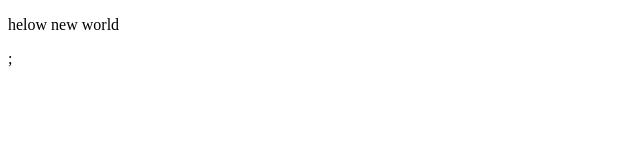
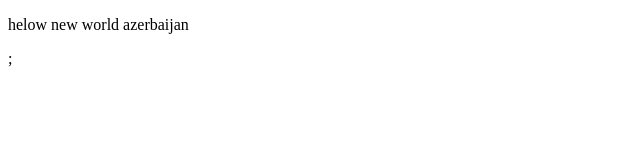
Before and after one commit to mikayil-star/allrepo, a plain HTML site: page index.html in a window 1280 px wide. Shown: the full height of the page, 0-640 px from the left. Drawn offline with Linux system fonts and the light colour scheme.

Commit message:
Update index.html

```diff
--- a/index.html
+++ b/index.html
@@ -7,7 +7,7 @@
     <title>Document</title>
 </head>
 <body>
-    <p> helow new world
+    <p> helow new world  azerbaijan
     </p>
 </body>
 </html>;
```
